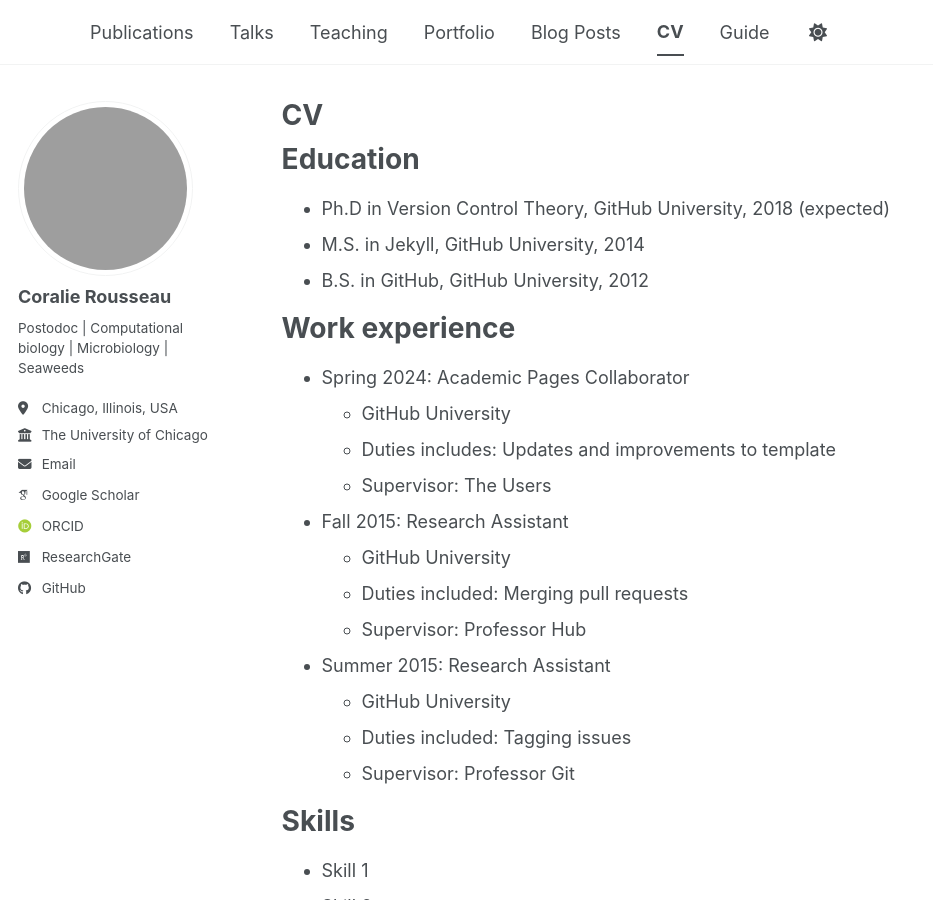
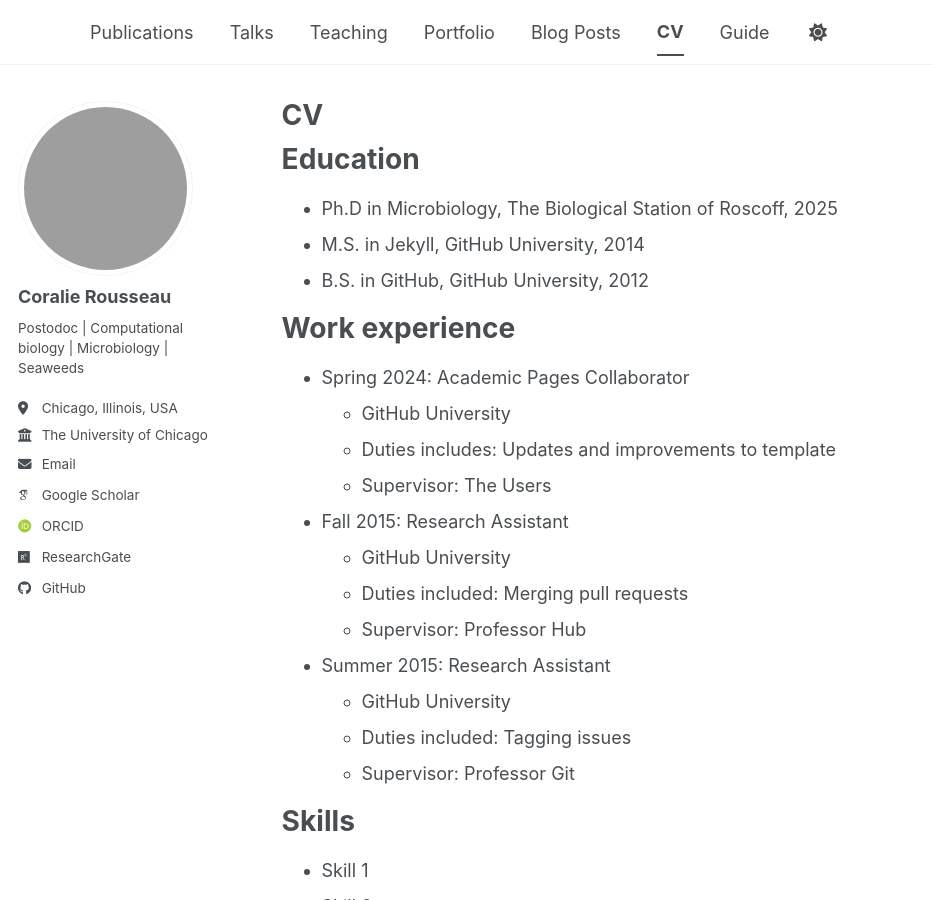
Before and after one commit to rssco/rssco.github.io, a Jekyll site: the page built from _pages/cv.md, in a window 1280 px wide and 900 px high. Shown: the whole window, without its empty margins (0-933 px from the left). Built offline with Jekyll 4.4.1, drawn with Linux system fonts in a browser that asks for light colours; some web fonts are replaced; a script bundle is joined from its source files by our own code; library files that are not in the unit come from our copies; grey boxes are pictures that could not be loaded.

Commit message:
Update education details in CV

```diff
--- a/_pages/cv.md
+++ b/_pages/cv.md
@@ -11,7 +11,7 @@ redirect_from:
 
 Education
 ======
-* Ph.D in Version Control Theory, GitHub University, 2018 (expected)
+* Ph.D in Microbiology, The Biological Station of Roscoff, 2025
 * M.S. in Jekyll, GitHub University, 2014
 * B.S. in GitHub, GitHub University, 2012
 
```
